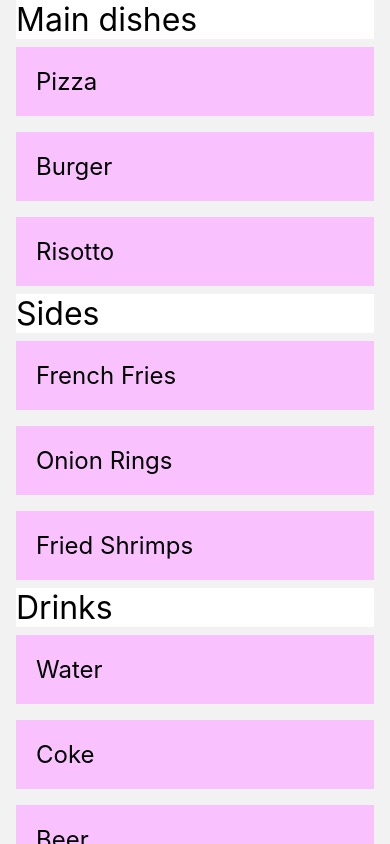
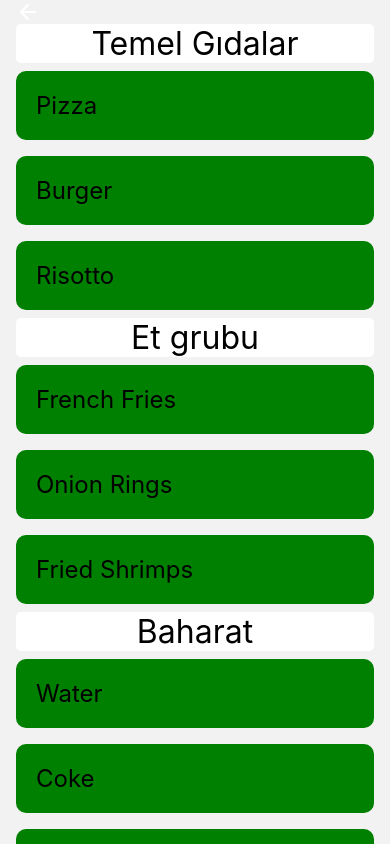
Before and after one commit to cgryldrm1247/foodappcfk1, a React Native app: screen /Refrigerator in a window 390 px wide. Built offline with nearby package versions, Linux system fonts and the light colour scheme.

Commit message:
Arrow left ıcon added

```diff
--- a/App.js
+++ b/App.js
@@ -3,7 +3,9 @@ import React from 'react';
 import Navigation from './components/navigation/Navigation';
 
 export default function App() {
-  return <Navigation />;
+  return (<Navigation />
+  )
+
 }
 
 const styles = StyleSheet.create({});
--- /dev/null
+++ b/assets/svg/ArrowleftIcon.js
@@ -0,0 +1,10 @@
+import { Svg, Path } from 'react-native-svg'
+
+export const ArrowLeftIcon = ({ width = '24', height = '24', fill = '#FFFFFF', stroke = '#FFFFFF' }) => {
+    return (
+        <Svg width={width} height={height} viewBox="0 0 24 24" fill="none" xmlns="http://www.w3.org/2000/svg">
+            <Path d="M19 12H5" stroke="white" stroke-width="2" stroke-linecap="round" stroke-linejoin="round"/>
+            <Path d="M12 19L5 12L12 5" stroke="white" stroke-width="2" stroke-linecap="round" stroke-linejoin="round"/>
+        </Svg>
+    )
+}
--- a/components/Footer.js
+++ b/components/Footer.js
@@ -30,7 +30,7 @@ const Footer = () => {
       </TouchableOpacity>
       <TouchableOpacity style={styles.iconContainer}>
         <UserIcon color="#00CCBB" />
-        <Text>Hesabım</Text>
+        <Text>Profilim</Text>
       </TouchableOpacity>
     </View>
   );
--- a/components/navigation/Navigation.js
+++ b/components/navigation/Navigation.js
@@ -7,7 +7,7 @@ import StartPage from '../../src/StartPage';
 import LikeButton from '../LikeButton';
 import HomeScreen from '../../src/HomeScreen';
 import Refrigerator from '../../src/Refrigerator';
-import WheelScreen from '../../src/WheelScreen';
+// import WheelScreen from '../../src/WheelScreen';
 
 
 const Stack = createNativeStackNavigator();
--- a/package.json
+++ b/package.json
@@ -16,14 +16,14 @@
     "expo-status-bar": "~1.4.4",
     "nativewind": "^2.0.11",
     "react": "18.2.0",
-    "react-native": "0.71.3",
+    "react-native": "0.71.4",
     "react-native-elements": "^3.4.3",
     "react-native-gesture-handler": "^2.9.0",
     "react-native-heroicons": "^3.2.0",
-    "react-native-reanimated": "^3.0.1",
+    "react-native-reanimated": "~2.14.4",
     "react-native-safe-area-context": "^4.5.0",
     "react-native-screens": "^3.20.0",
-    "react-native-svg": "13.4.0",
+    "react-native-svg": "^13.4.0",
     "react-native-vector-icons": "^9.2.0",
     "react-native-wheel-of-fortune": "^1.5.4"
   },
--- a/src/Refrigerator.js
+++ b/src/Refrigerator.js
@@ -102,9 +102,8 @@
 // export default Refrigeretor;
 
 // const styles = StyleSheet.create({});
-
-
-import React from 'react';
+import { ArrowLeftIcon } from "../assets/svg/ArrowleftIcon";
+import React from "react";
 import {
   StyleSheet,
   Text,
@@ -112,43 +111,53 @@ import {
   SafeAreaView,
   SectionList,
   StatusBar,
-} from 'react-native';
+  TouchableOpacity,
+} from "react-native";
 
 const DATA = [
   {
-    title: 'Main dishes',
-    data: ['Pizza', 'Burger', 'Risotto'],
+    title: "Temel Gıdalar",
+    data: ["Pizza", "Burger", "Risotto"],
   },
   {
-    title: 'Sides',
-    data: ['French Fries', 'Onion Rings', 'Fried Shrimps'],
+    title: "Et grubu",
+    data: ["French Fries", "Onion Rings", "Fried Shrimps"],
   },
   {
-    title: 'Drinks',
-    data: ['Water', 'Coke', 'Beer'],
+    title: "Baharat",
+    data: ["Water", "Coke", "Beer"],
   },
   {
-    title: 'Desserts',
-    data: ['Cheese Cake', 'Ice Cream'],
+    title: "Sebzeler",
+    data: ["Cheese Cake", "Ice Cream"],
   },
 ];
 
-const Refrigeretor = () => (
+function Refrigeretor({ navigation }) {
+  return (
     <SafeAreaView style={styles.container}>
+      <TouchableOpacity onPress={() => navigation.goBack()}>
+        <ArrowLeftIcon />
+      </TouchableOpacity>
       <SectionList
         sections={DATA}
         keyExtractor={(item, index) => item + index}
-      renderItem={({item}) => (
+        renderItem={({ item }) => (
           <View style={styles.item}>
+            <TouchableOpacity onPress={() => navigation.navigate("HomeScreen")}>
               <Text style={styles.title}>{item}</Text>
+            </TouchableOpacity>
           </View>
         )}
-      renderSectionHeader={({section: {title}}) => (
+        renderSectionHeader={({ section: { title } }) => (
+          <>
             <Text style={styles.header}>{title}</Text>
+          </>
         )}
       />
     </SafeAreaView>
   );
+}
 
 const styles = StyleSheet.create({
   container: {
@@ -157,13 +166,18 @@ const styles = StyleSheet.create({
     marginHorizontal: 16,
   },
   item: {
-    backgroundColor: '#f9c2ff',
+    backgroundColor: "green",
+    borderRadius: 10,
     padding: 20,
     marginVertical: 8,
   },
   header: {
     fontSize: 32,
-    backgroundColor: '#fff',
+    backgroundColor: "white",
+    borderRadius: 5,
+    justifyContent: "center",
+    alignItems: "center",
+    textAlign: "center",
   },
   title: {
     fontSize: 24,
```
Also changed, not shown: src/HomeScreen.js (+7 -0 lines), src/WheelScreen.js (+89 -92 lines), 1 other file (tests, documents, lock files or other folders). Lines whose indentation alone changed are shown as unchanged.
